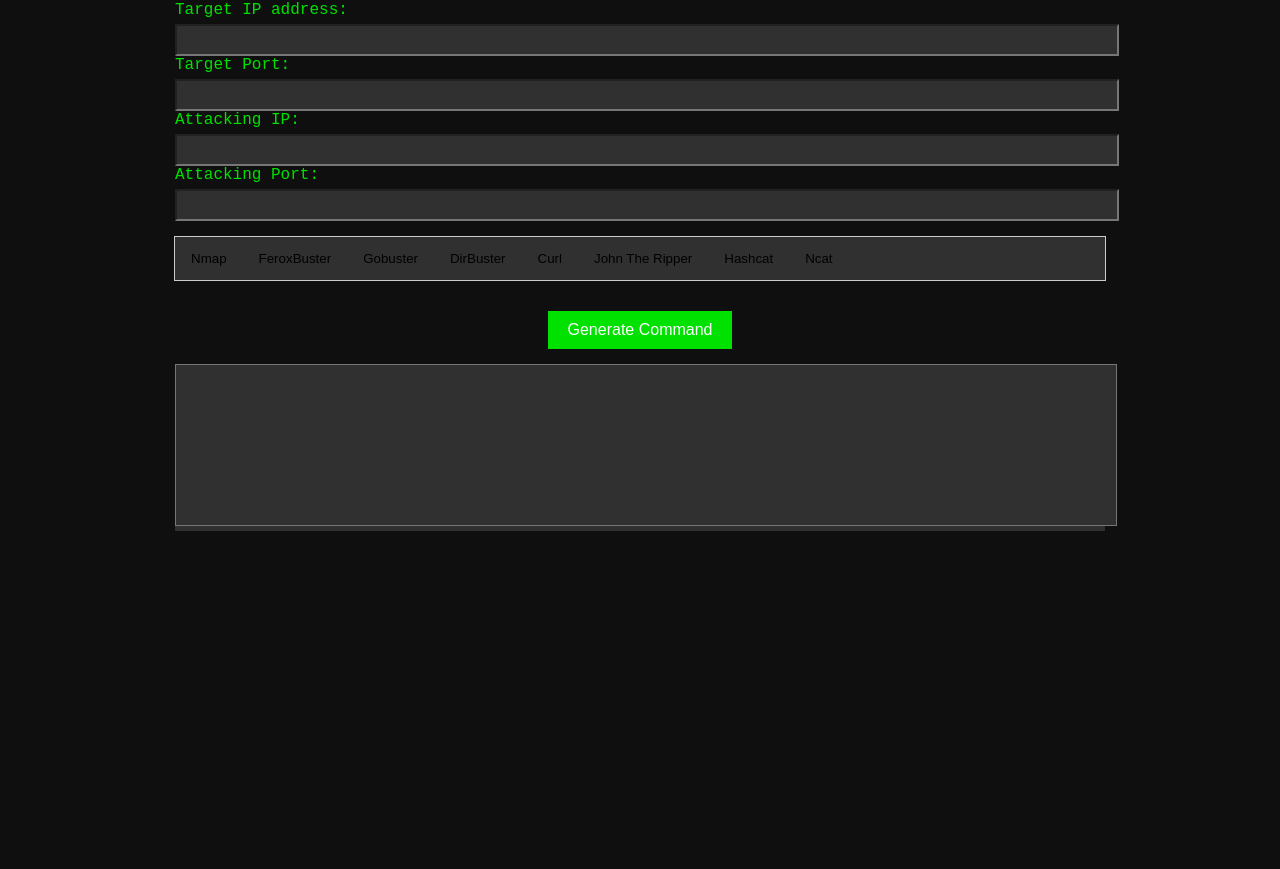
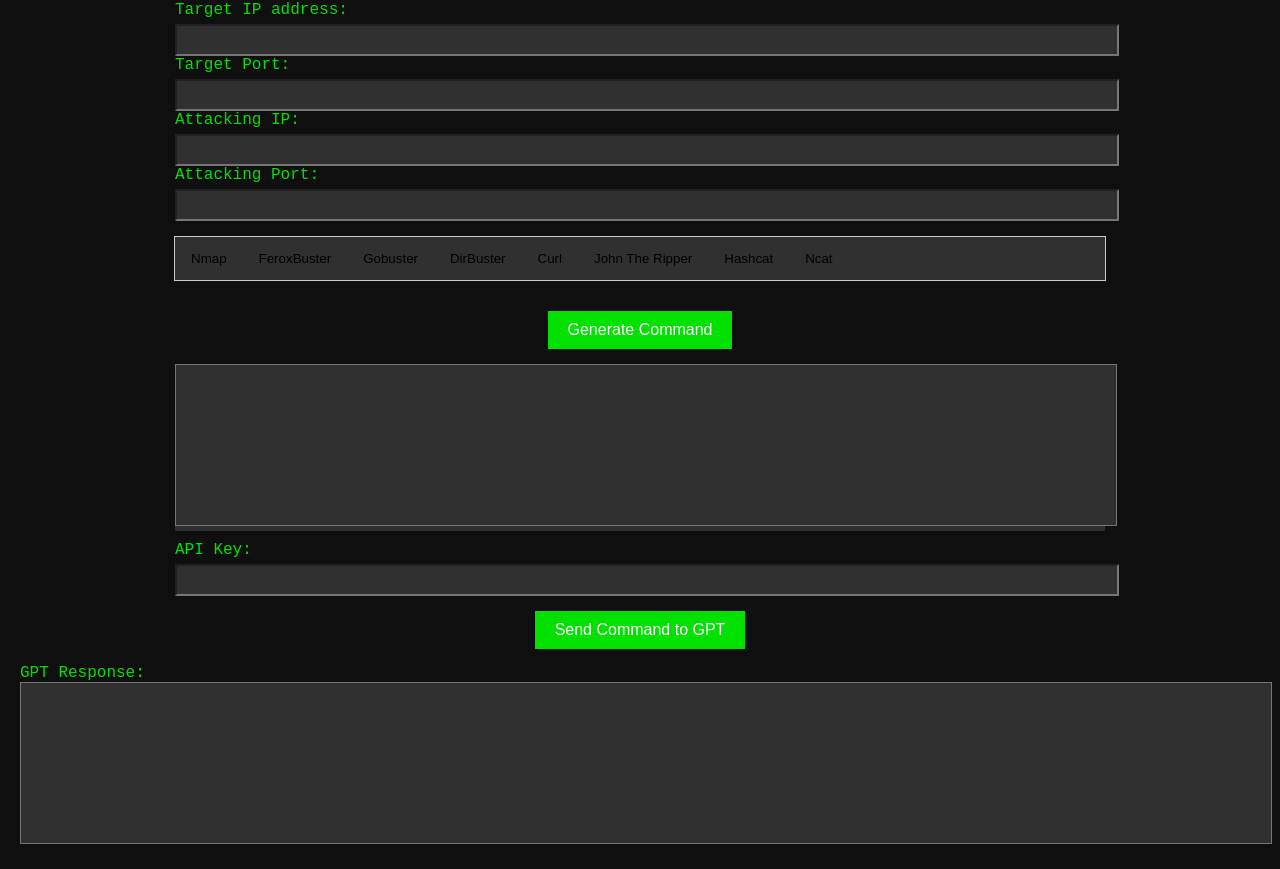
Before and after one commit to Jtgit4/Command-Line-Builder, a plain HTML site: page index.html in a window 1280 px wide. Shown: the part 79-948 px from the top of the page. Before the commit the page ends 800 px from the top, so only its background shows below. Drawn offline with Linux system fonts and the light colour scheme.

Commit message:
Chat-GPT support
Added Chat-GPT support for full command explanation

```diff
--- a/index.html
+++ b/index.html
@@ -113,6 +113,18 @@
     <div id="code-description" class="code-description"></div>
   </div>
 
+<div class="input-container">
+    <label for="api-key">API Key:</label>
+    <input type="text" id="api-key" maxlength="32">
+</div>
+<div class="button-container">
+    <button type="button" class="button" onclick="callChatGPT()">Send Command to GPT</button>
+</div>
+<div class="response-container">
+    <label for="gpt-response">GPT Response:</label>
+    <textarea id="gpt-response" readonly></textarea>
+</div>
+
   <script src="script.js"></script>
 </body>
 
--- a/script.js
+++ b/script.js
@@ -99,3 +99,30 @@
   // Initialize switch buttons when the page loads
   initSwitchButtons();
 };
+
+async function callChatGPT() {
+  const command = document.getElementById("generated-command").value;
+  const apiKey = document.getElementById("api-key").value;
+  const url = 'https://api.openai.com/v1/chat/completions';
+  const data = {
+      prompt: command,
+      max_tokens: 100
+  };
+
+  const response = await fetch(url, {
+      method: 'POST',
+      headers: {
+          'Content-Type': 'application/json',
+          'Authorization': 'Bearer ' + apiKey
+      },
+      body: JSON.stringify(data)
+  });
+
+  const responseData = await response.json();
+
+  if (response.ok) {
+      document.getElementById("gpt-response").value = responseData.choices[0].text;
+  } else {
+      document.getElementById("gpt-response").value = 'Error: ' + responseData.error.message;
+  }
+}
```
Also changed, not shown: styles.css (line endings or trailing spaces).
